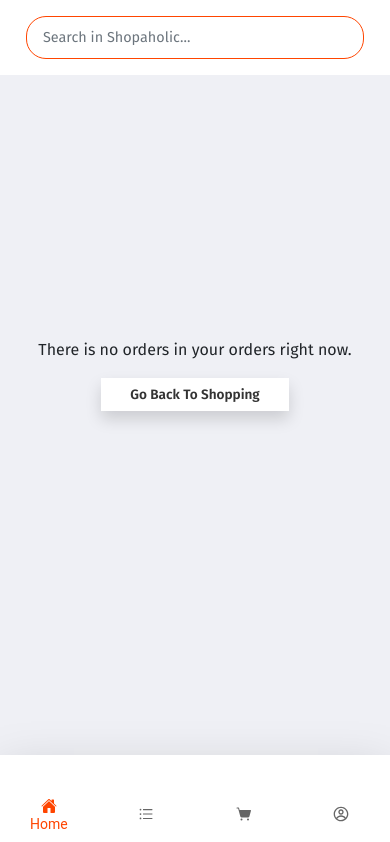
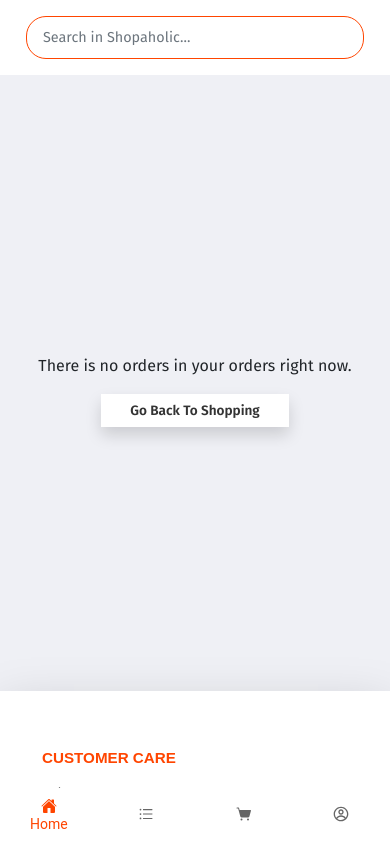
Before and after one commit to shayanarif666/E-commerce, a React (Vite) app: page /order-details/1 in a window 390 px wide. Shown: the top 842 px of the page. Built offline with nearby package versions, Linux system fonts and the light colour scheme.

Commit message:
Enhance UI Design

```diff
--- a/src/features/Auth/Register.jsx
+++ b/src/features/Auth/Register.jsx
@@ -3,7 +3,7 @@ import "./css/auth.css";
 import { Link, useNavigate } from 'react-router-dom';
 import { useForm } from "react-hook-form";
 import loginImage from "../../../public/assets/images/register.svg"
-import { BeatLoader } from 'react-spinners';
+import { ClipLoader } from 'react-spinners';
 
 function Register() {
 
@@ -67,7 +67,7 @@ function Register() {
                 <input type='name' name='name' {...register("lastName", { required: true })} className='form-control' placeholder='Enter Last Name' />
               </div>
               <div className="username">
-                <label htmlFor="">User Name</label>
+                <label htmlFor="">Username</label>
                 <input type='name' name='name' {...register("username", { required: true })} className='form-control' placeholder='Enter User Name' />
               </div>
               <div className="email">
@@ -80,7 +80,7 @@ function Register() {
               </div>
               <button className={`login-button ${loading ? "active-spinner" : "login-button-hover"}`} disabled={loading ? true : false}>
                 {
-                  loading ? <BeatLoader size={10} color='#ccc' /> : "Register"
+                  loading ? <ClipLoader size={22} color='#ccc' /> : "Register"
                 }
               </button>
 
--- a/src/features/Auth/css/auth.css
+++ b/src/features/Auth/css/auth.css
@@ -48,6 +48,7 @@ Login
     font-weight: 600;
     margin-bottom: .5rem;
     margin-top: 1rem;
+    font-family: Arial, Helvetica, sans-serif;
 }
 .login-credentials input {
     width: 100%;
--- a/src/features/Profile/ProfileSideBar.jsx
+++ b/src/features/Profile/ProfileSideBar.jsx
@@ -13,8 +13,7 @@ function ProfileSideBar({ user, tabIndex, handleTabChange }) {
         <>
             <Box className="bg-white d-sm-block d-flex align-items-center justify-content-around me-lg-3">
                 <Box display="flex" flexDirection="column" alignItems="center" padding="20px">
-                    <img src={user?.picture} alt="" style={{ borderRadius: "50%" }} />
-                    <Typography variant="h6" sx={{ fontSize: ".9rem" }} className='mt-2 text-center'>Muhammad Shayan</Typography>
+                    <h4 style={{fontFamily: "Arial, Helvetica, sans-serif"}} className='mt-2 text-center'>Muhammad Shayan</h4>
                 </Box>
 
                 <Divider className='d-sm-block d-none' sx={{ bgcolor: "#999" }}></Divider>
--- a/src/pages/OrderHistoryPage.jsx
+++ b/src/pages/OrderHistoryPage.jsx
@@ -10,7 +10,7 @@ function OrderHistoryPage() {
     return (
         <>
             <section style={{ backgroundColor: "#eff0f5" }}>
-                <Layout className="page-padding">
+                <Layout className="order-history-page-padding">
                     {
                         orders ?
                             <OrderHistory />
--- a/src/pages/css/pages.css
+++ b/src/pages/css/pages.css
@@ -12,6 +12,11 @@
 
 .order-tracking-page-padding {
     padding: 5rem 0 3rem;
+}
+
+.order-history-page-padding {
+    height: 700px;
+    padding-top: 15rem !important;
 }
 
 .wishlist-page-padding {
@@ -44,4 +49,9 @@
         padding: 0rem 0 3rem;
         height: 100%;
     }
+
+    .order-history-page-padding {
+        height: 100%;
+        padding-top: 1rem !important;
+    }
 }
```
